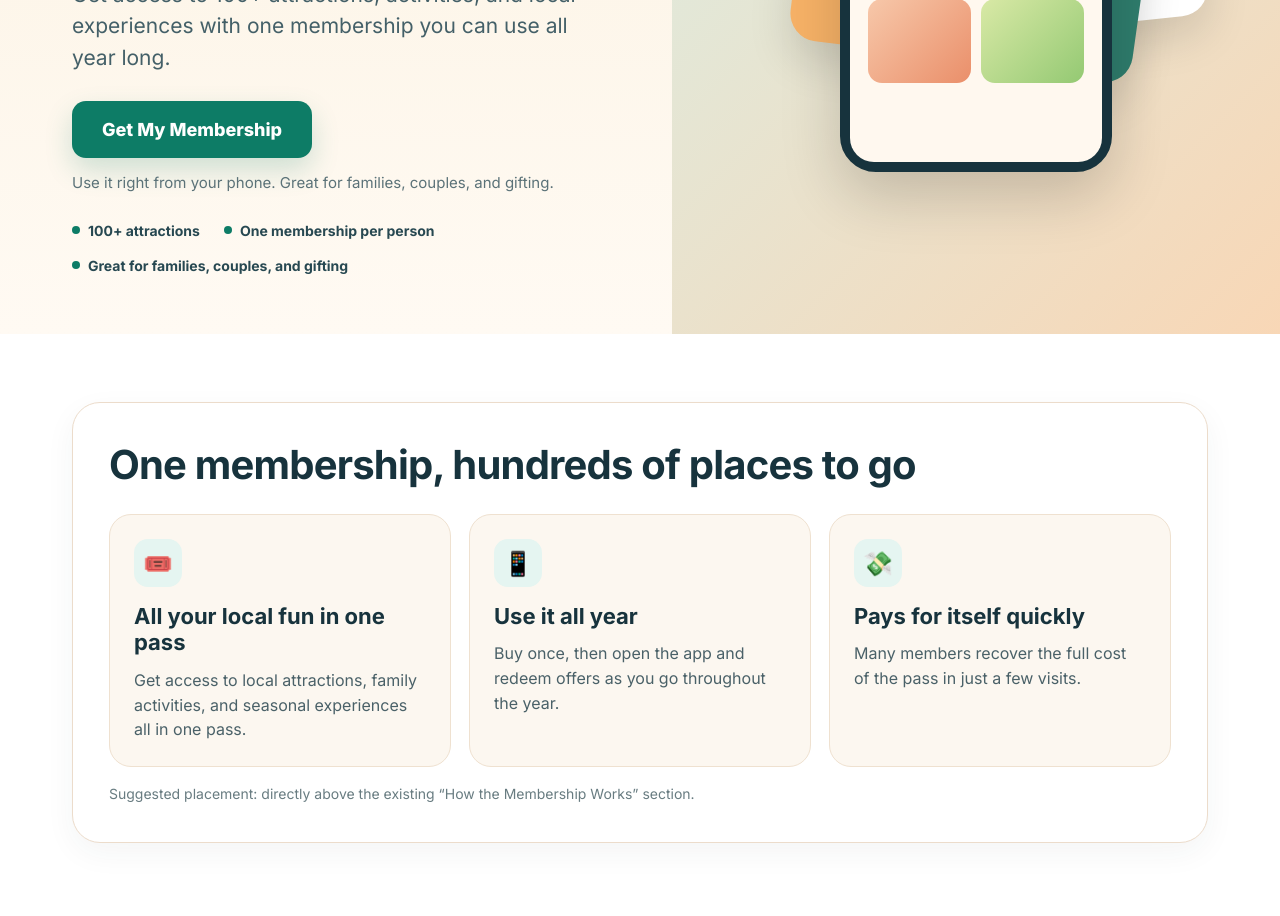
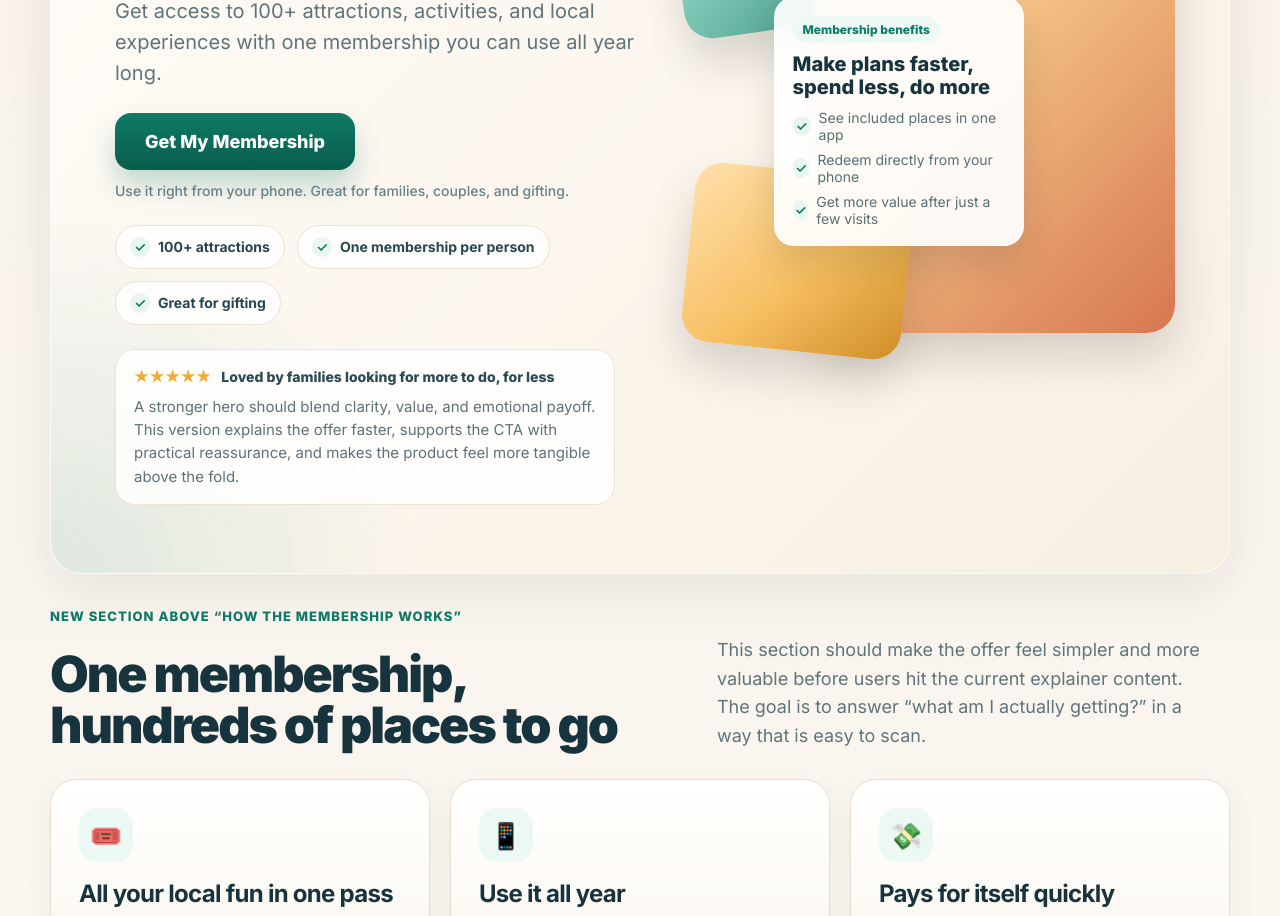
Before and after one commit to chrisdayley/railway-test-page-template, a plain HTML site: page pages/getout-homepage-mockup/index.html in a window 1280 px wide. Shown: the part 424-1340 px from the top of the page. Drawn offline with Linux system fonts and the light colour scheme.

Commit message:
Refine GetOut homepage mockup design

```diff
--- a/pages/getout-homepage-mockup/index.html
+++ b/pages/getout-homepage-mockup/index.html
@@ -6,318 +6,445 @@
   <title>GetOut Homepage Mockup</title>
   <link rel="preconnect" href="https://fonts.googleapis.com">
   <link rel="preconnect" href="https://fonts.gstatic.com" crossorigin>
-  <link href="https://fonts.googleapis.com/css2?family=Inter:wght@400;500;600;700;800&display=swap" rel="stylesheet">
+  <link href="https://fonts.googleapis.com/css2?family=Inter:wght@400;500;600;700;800;900&display=swap" rel="stylesheet">
   <style>
+    :root {
+      --bg: #fbf7f1;
+      --surface: #ffffff;
+      --surface-soft: #f7f1e8;
+      --text: #17333d;
+      --muted: #5f747b;
+      --line: #eadfce;
+      --green: #0e7b66;
+      --green-dark: #0a5c4c;
+      --gold: #f6bf63;
+      --shadow: 0 18px 50px rgba(24, 41, 46, 0.08);
+      --radius: 24px;
+      --wrap: 1180px;
+    }
     * { box-sizing: border-box; }
     body {
       margin: 0;
       font-family: Inter, Arial, sans-serif;
-      color: #17333d;
-      background: #f7f1e8;
+      background: linear-gradient(180deg, #f7f1e8 0%, #fbf7f1 100%);
+      color: var(--text);
     }
     .page {
-      max-width: 1440px;
-      margin: 0 auto;
-      background: #fffaf3;
       min-height: 100vh;
     }
+    .wrap {
+      width: min(var(--wrap), calc(100% - 40px));
+      margin: 0 auto;
+    }
     .hero {
+      padding: 28px 0 24px;
+    }
+    .hero-shell {
+      position: relative;
+      overflow: hidden;
+      border: 1px solid rgba(255,255,255,.7);
+      border-radius: 32px;
+      background:
+        radial-gradient(circle at top right, rgba(246,191,99,.28), transparent 26%),
+        radial-gradient(circle at bottom left, rgba(14,123,102,.12), transparent 24%),
+        linear-gradient(135deg, #fffdf9 0%, #f8efe3 100%);
+      box-shadow: var(--shadow);
+    }
+    .hero-grid {
       display: grid;
-      grid-template-columns: 1.05fr .95fr;
-      min-height: 700px;
+      grid-template-columns: 1.04fr .96fr;
+      align-items: center;
+      min-height: 690px;
     }
     .hero-copy {
-      padding: 88px 72px 60px;
-      background: linear-gradient(180deg, #fbf1df 0%, #fffaf3 100%);
+      padding: 68px 0 68px 64px;
+      position: relative;
+      z-index: 2;
     }
     .eyebrow {
-      display: inline-block;
-      margin-bottom: 24px;
+      display: inline-flex;
+      align-items: center;
+      gap: 10px;
       padding: 9px 14px;
       border-radius: 999px;
-      background: #ffe5a8;
-      color: #6f4c08;
+      background: rgba(255,255,255,.78);
+      border: 1px solid #efe1cf;
+      color: #7d5b14;
       font-size: 13px;
       font-weight: 800;
       letter-spacing: .02em;
+      backdrop-filter: blur(8px);
+    }
+    .eyebrow::before {
+      content: "";
+      width: 8px;
+      height: 8px;
+      border-radius: 999px;
+      background: var(--gold);
     }
     h1 {
-      margin: 0 0 20px;
-      max-width: 620px;
-      font-size: 58px;
-      line-height: 1.02;
-      letter-spacing: -0.03em;
+      margin: 18px 0 18px;
+      max-width: 600px;
+      font-size: clamp(46px, 5vw, 68px);
+      line-height: .98;
+      letter-spacing: -0.045em;
+      font-weight: 900;
     }
     .sub {
-      max-width: 610px;
-      margin: 0 0 28px;
-      font-size: 21px;
-      line-height: 1.5;
-      color: #446068;
+      max-width: 580px;
+      margin: 0 0 24px;
+      font-size: 20px;
+      line-height: 1.55;
+      color: var(--muted);
+    }
+    .hero-actions {
+      display: flex;
+      flex-direction: column;
+      align-items: flex-start;
+      gap: 12px;
+      margin-bottom: 26px;
     }
     .cta {
       display: inline-flex;
       align-items: center;
       justify-content: center;
       padding: 18px 30px;
-      border-radius: 14px;
-      background: #0d7c66;
-      color: white;
+      border-radius: 16px;
+      text-decoration: none;
+      background: linear-gradient(180deg, var(--green) 0%, var(--green-dark) 100%);
+      color: #fff;
+      font-weight: 800;
       font-size: 18px;
-      font-weight: 800;
-      text-decoration: none;
-      box-shadow: 0 12px 28px rgba(13, 124, 102, 0.2);
+      box-shadow: 0 16px 26px rgba(14,123,102,.24);
     }
     .micro {
-      margin-top: 14px;
-      max-width: 530px;
-      color: #5b7278;
-      font-size: 15px;
-      line-height: 1.45;
+      font-size: 14px;
+      color: #678086;
+      font-weight: 500;
     }
-    .trust-row {
+    .benefit-row {
       display: flex;
       flex-wrap: wrap;
-      gap: 18px 24px;
-      margin-top: 28px;
-      font-size: 14px;
-      font-weight: 700;
-      color: #274851;
+      gap: 12px;
+      margin-bottom: 24px;
     }
-    .trust-row span {
+    .benefit-pill {
       display: inline-flex;
       align-items: center;
       gap: 8px;
+      padding: 11px 14px;
+      border-radius: 999px;
+      background: rgba(255,255,255,.82);
+      border: 1px solid #eee1d0;
+      color: #264750;
+      font-size: 14px;
+      font-weight: 700;
     }
-    .dot {
-      width: 8px;
-      height: 8px;
+    .check {
+      width: 20px;
+      height: 20px;
+      display: inline-flex;
+      align-items: center;
+      justify-content: center;
       border-radius: 999px;
-      background: #0d7c66;
+      background: #e8f5f1;
+      color: var(--green);
+      font-size: 13px;
+      font-weight: 900;
+    }
+    .proof-card {
+      max-width: 500px;
+      padding: 18px 18px 16px;
+      border-radius: 20px;
+      background: rgba(255,255,255,.84);
+      border: 1px solid #efe2d2;
+      backdrop-filter: blur(8px);
+    }
+    .proof-top {
+      display: flex;
+      align-items: center;
+      gap: 10px;
+      margin-bottom: 10px;
+      color: #2b4a52;
+      font-size: 14px;
+      font-weight: 800;
+    }
+    .stars { color: #f0a93a; letter-spacing: .06em; }
+    .proof-copy {
+      margin: 0;
+      color: #5d7278;
+      font-size: 15px;
+      line-height: 1.55;
+    }
+    .hero-visual {
+      position: relative;
+      min-height: 690px;
+      padding: 42px 54px 42px 0;
+      display: flex;
+      align-items: center;
+      justify-content: center;
+    }
+    .glow {
+      position: absolute;
+      inset: auto 80px 54px auto;
+      width: 400px;
+      height: 400px;
+      border-radius: 999px;
+      background: radial-gradient(circle, rgba(246,191,99,.22) 0%, rgba(246,191,99,0) 72%);
+      filter: blur(6px);
+    }
+    .photo-stack {
+      position: relative;
+      width: min(520px, 100%);
+      height: 560px;
+    }
+    .photo-card {
+      position: absolute;
+      overflow: hidden;
+      border-radius: 28px;
+      box-shadow: 0 24px 44px rgba(0,0,0,.14);
+      background: #ddd;
+    }
+    .photo-card.large {
+      right: 0;
+      top: 24px;
+      width: 360px;
+      height: 500px;
+      background: linear-gradient(135deg, #f5d9ba 0%, #f3bf85 46%, #d77751 100%);
+    }
+    .photo-card.small-a {
+      left: 8px;
+      top: 0;
+      width: 200px;
+      height: 220px;
+      background: linear-gradient(135deg, #bfe4da 0%, #7fc8b6 45%, #3a8b7b 100%);
+      transform: rotate(-8deg);
+    }
+    .photo-card.small-b {
+      left: 24px;
+      bottom: 18px;
+      width: 220px;
+      height: 180px;
+      background: linear-gradient(135deg, #ffe0ac 0%, #f7bf62 55%, #d08d27 100%);
+      transform: rotate(6deg);
+    }
+    .overlay-card {
+      position: absolute;
+      left: 110px;
+      top: 188px;
+      width: 250px;
+      padding: 18px;
+      border-radius: 20px;
+      background: rgba(255,255,255,.92);
+      border: 1px solid rgba(255,255,255,.6);
+      box-shadow: 0 18px 35px rgba(14, 31, 36, 0.12);
+      backdrop-filter: blur(8px);
+    }
+    .overlay-label {
       display: inline-block;
-    }
-    .hero-art {
-      position: relative;
-      overflow: hidden;
-      background: linear-gradient(135deg, #d9efe7 0%, #f8d7b6 100%);
-    }
-    .shape, .phone {
-      position: absolute;
-      border-radius: 28px;
-      box-shadow: 0 20px 44px rgba(0, 0, 0, 0.12);
-    }
-    .shape.a {
-      right: 88px;
-      top: 92px;
-      width: 260px;
-      height: 360px;
-      background: #fff;
-      transform: rotate(-6deg);
-    }
-    .shape.b {
-      right: 262px;
-      top: 188px;
-      width: 214px;
-      height: 288px;
-      background: #f7b267;
-      transform: rotate(7deg);
-    }
-    .shape.c {
-      right: 128px;
-      top: 176px;
-      width: 248px;
-      height: 318px;
-      background: #2f7d6d;
-      transform: rotate(8deg);
-    }
-    .phone {
-      right: 168px;
-      top: 122px;
-      width: 272px;
-      height: 474px;
-      border: 10px solid #17333d;
-      background: #17333d;
-      border-radius: 36px;
-      box-shadow: 0 24px 60px rgba(0, 0, 0, 0.18);
-    }
-    .screen {
-      height: 100%;
-      padding: 18px;
-      border-radius: 24px;
-      background: #fff8ef;
-    }
-    .pill {
-      display: inline-block;
-      margin-bottom: 12px;
+      margin-bottom: 10px;
       padding: 6px 10px;
       border-radius: 999px;
-      background: #eaf7f2;
-      color: #0d7c66;
+      background: #eef8f4;
+      color: var(--green);
       font-size: 12px;
       font-weight: 800;
     }
-    .app-card {
-      margin-bottom: 14px;
-      padding: 16px;
-      border-radius: 18px;
-      background: white;
-      box-shadow: 0 8px 22px rgba(0,0,0,.08);
-    }
-    .app-title {
-      margin-bottom: 10px;
+    .overlay-title {
+      margin: 0 0 10px;
       font-size: 20px;
+      line-height: 1.15;
       font-weight: 800;
     }
-    .line {
-      height: 10px;
-      margin: 8px 0;
-      border-radius: 999px;
-      background: #e4ecec;
+    .overlay-list {
+      display: grid;
+      gap: 8px;
+      color: #557076;
+      font-size: 14px;
     }
-    .line.med { width: 78%; }
-    .line.short { width: 62%; }
-    .thumb-grid {
+    .overlay-list div {
+      display: flex;
+      gap: 8px;
+      align-items: center;
+    }
+    .explain {
+      padding: 10px 0 90px;
+    }
+    .section-label {
+      margin-bottom: 12px;
+      color: #0e7b66;
+      font-size: 13px;
+      font-weight: 800;
+      letter-spacing: .08em;
+      text-transform: uppercase;
+    }
+    .explain-head {
       display: grid;
-      grid-template-columns: 1fr 1fr;
-      gap: 10px;
-    }
-    .thumb {
-      height: 84px;
-      border-radius: 14px;
-      background: linear-gradient(135deg, #ffd694, #f7b267);
-    }
-    .thumb.two { background: linear-gradient(135deg, #b8e0d5, #6bb7a5); }
-    .thumb.three { background: linear-gradient(135deg, #f7c8aa, #ea8f6a); }
-    .thumb.four { background: linear-gradient(135deg, #d9e9a6, #94c973); }
-    .info-section {
-      padding: 68px 72px 80px;
-      background: white;
-    }
-    .info-shell {
-      padding: 40px 36px;
-      border: 1px solid #ecdccb;
-      border-radius: 28px;
-      background: white;
-      box-shadow: 0 10px 30px rgba(49, 61, 66, 0.05);
+      grid-template-columns: 1.1fr .9fr;
+      gap: 40px;
+      align-items: end;
+      margin-bottom: 28px;
     }
     h2 {
-      margin: 0 0 28px;
-      font-size: 40px;
-      line-height: 1.08;
-      letter-spacing: -0.02em;
+      margin: 0;
+      font-size: clamp(34px, 4vw, 50px);
+      line-height: 1.02;
+      letter-spacing: -0.04em;
+      font-weight: 900;
+    }
+    .explain-intro {
+      margin: 0;
+      max-width: 500px;
+      color: var(--muted);
+      font-size: 18px;
+      line-height: 1.6;
     }
     .cards {
       display: grid;
       grid-template-columns: repeat(3, 1fr);
-      gap: 18px;
+      gap: 20px;
     }
     .card {
-      min-height: 220px;
-      padding: 24px;
-      border-radius: 22px;
-      border: 1px solid #efe1d0;
-      background: #fcf7f0;
+      padding: 28px;
+      border-radius: 26px;
+      background: linear-gradient(180deg, rgba(255,255,255,0.96) 0%, rgba(250,244,236,0.96) 100%);
+      border: 1px solid var(--line);
+      box-shadow: 0 12px 28px rgba(29, 47, 53, 0.06);
     }
-    .icon {
-      width: 48px;
-      height: 48px;
-      display: flex;
+    .card-icon {
+      width: 54px;
+      height: 54px;
+      display: inline-flex;
       align-items: center;
       justify-content: center;
-      margin-bottom: 16px;
-      border-radius: 14px;
-      background: #e5f5f1;
-      font-size: 24px;
+      margin-bottom: 18px;
+      border-radius: 18px;
+      background: #ecf8f4;
+      color: var(--green);
+      font-size: 26px;
     }
     .card h3 {
       margin: 0 0 12px;
-      font-size: 22px;
-      line-height: 1.2;
+      font-size: 24px;
+      line-height: 1.14;
+      letter-spacing: -0.03em;
     }
     .card p {
       margin: 0;
-      color: #4a6168;
+      color: var(--muted);
       font-size: 16px;
-      line-height: 1.55;
+      line-height: 1.6;
     }
-    .note {
+    .next-note {
       margin-top: 18px;
-      color: #687c81;
+      color: #73878c;
       font-size: 14px;
     }
-    @media (max-width: 960px) {
-      .hero, .cards { grid-template-columns: 1fr; }
-      .hero-copy, .info-section { padding: 32px 20px; }
-      .hero-art { min-height: 480px; }
-      .phone { right: 50%; transform: translateX(50%); top: 78px; }
-      .shape.a { right: 50%; transform: translateX(30%) rotate(-6deg); }
-      .shape.b { display: none; }
-      .shape.c { right: 50%; transform: translateX(55%) rotate(8deg); }
-      h1 { font-size: 42px; }
-      .sub { font-size: 18px; }
-      h2 { font-size: 32px; }
+    @media (max-width: 1024px) {
+      .hero-grid, .explain-head, .cards { grid-template-columns: 1fr; }
+      .hero-copy { padding: 38px 24px 20px; }
+      .hero-visual { min-height: 540px; padding: 0 24px 32px; }
+      .hero-shell { border-radius: 24px; }
+      .photo-stack { width: 100%; height: 480px; }
+      .photo-card.large { width: 300px; height: 420px; right: 12px; }
+      .overlay-card { left: 24px; top: 210px; width: 230px; }
+      .explain { padding: 8px 0 64px; }
+      .wrap { width: min(var(--wrap), calc(100% - 28px)); }
+    }
+    @media (max-width: 640px) {
+      .hero { padding-top: 14px; }
+      .hero-copy { padding: 28px 18px 12px; }
+      .hero-visual { padding: 0 18px 24px; min-height: 430px; }
+      .benefit-row { gap: 10px; }
+      .benefit-pill { font-size: 13px; }
+      .photo-stack { height: 390px; }
+      .photo-card.large { width: 240px; height: 330px; }
+      .photo-card.small-a { width: 140px; height: 160px; }
+      .photo-card.small-b { width: 150px; height: 120px; }
+      .overlay-card { top: 165px; left: 14px; width: 205px; padding: 14px; }
+      .overlay-title { font-size: 18px; }
+      .proof-card { padding: 16px; }
+      .card { padding: 22px; }
     }
   </style>
 </head>
 <body>
   <div class="page">
     <section class="hero">
+      <div class="wrap hero-shell">
+        <div class="hero-grid">
           <div class="hero-copy">
-        <div class="eyebrow">100+ attractions • Use from your phone</div>
+            <div class="eyebrow">Family fun, local attractions, and year-round savings</div>
             <h1>One Pass to the Best Family Fun, Attractions &amp; Experiences</h1>
             <p class="sub">Get access to 100+ attractions, activities, and local experiences with one membership you can use all year long.</p>
+
+            <div class="hero-actions">
               <a class="cta" href="#">Get My Membership</a>
               <div class="micro">Use it right from your phone. Great for families, couples, and gifting.</div>
-        <div class="trust-row">
-          <span><i class="dot"></i>100+ attractions</span>
-          <span><i class="dot"></i>One membership per person</span>
-          <span><i class="dot"></i>Great for families, couples, and gifting</span>
+            </div>
+
+            <div class="benefit-row">
+              <div class="benefit-pill"><span class="check">✓</span>100+ attractions</div>
+              <div class="benefit-pill"><span class="check">✓</span>One membership per person</div>
+              <div class="benefit-pill"><span class="check">✓</span>Great for gifting</div>
+            </div>
+
+            <div class="proof-card">
+              <div class="proof-top"><span class="stars">★★★★★</span> Loved by families looking for more to do, for less</div>
+              <p class="proof-copy">A stronger hero should blend clarity, value, and emotional payoff. This version explains the offer faster, supports the CTA with practical reassurance, and makes the product feel more tangible above the fold.</p>
             </div>
           </div>
-      <div class="hero-art">
-        <div class="shape a"></div>
-        <div class="shape b"></div>
-        <div class="shape c"></div>
-        <div class="phone">
-          <div class="screen">
-            <div class="pill">GetOut Membership</div>
-            <div class="app-card">
-              <div class="app-title">Explore nearby fun</div>
-              <div class="line med"></div>
-              <div class="line short"></div>
+
+          <div class="hero-visual">
+            <div class="glow"></div>
+            <div class="photo-stack">
+              <div class="photo-card small-a"></div>
+              <div class="photo-card large"></div>
+              <div class="photo-card small-b"></div>
+              <div class="overlay-card">
+                <div class="overlay-label">Membership benefits</div>
+                <div class="overlay-title">Make plans faster, spend less, do more</div>
+                <div class="overlay-list">
+                  <div><span class="check">✓</span>See included places in one app</div>
+                  <div><span class="check">✓</span>Redeem directly from your phone</div>
+                  <div><span class="check">✓</span>Get more value after just a few visits</div>
                 </div>
-            <div class="thumb-grid">
-              <div class="thumb"></div>
-              <div class="thumb two"></div>
-              <div class="thumb three"></div>
-              <div class="thumb four"></div>
+              </div>
             </div>
           </div>
         </div>
       </div>
     </section>
 
-    <section class="info-section">
-      <div class="info-shell">
+    <section class="explain">
+      <div class="wrap">
+        <div class="section-label">New section above “How the Membership Works”</div>
+        <div class="explain-head">
           <h2>One membership, hundreds of places to go</h2>
+          <p class="explain-intro">This section should make the offer feel simpler and more valuable before users hit the current explainer content. The goal is to answer “what am I actually getting?” in a way that is easy to scan.</p>
+        </div>
+
         <div class="cards">
           <article class="card">
-            <div class="icon">🎟️</div>
+            <div class="card-icon">🎟️</div>
             <h3>All your local fun in one pass</h3>
             <p>Get access to local attractions, family activities, and seasonal experiences all in one pass.</p>
           </article>
+
           <article class="card">
-            <div class="icon">📱</div>
+            <div class="card-icon">📱</div>
             <h3>Use it all year</h3>
             <p>Buy once, then open the app and redeem offers as you go throughout the year.</p>
           </article>
+
           <article class="card">
-            <div class="icon">💸</div>
+            <div class="card-icon">💸</div>
             <h3>Pays for itself quickly</h3>
             <p>Many members recover the full cost of the pass in just a few visits.</p>
           </article>
         </div>
-        <div class="note">Suggested placement: directly above the existing “How the Membership Works” section.</div>
+
+        <div class="next-note">Design direction: stronger contrast, less generic illustration, more real-world lifestyle energy, simpler CTA hierarchy, and tighter benefit framing.</div>
       </div>
     </section>
   </div>
```
Lines whose indentation alone changed are shown as unchanged.
